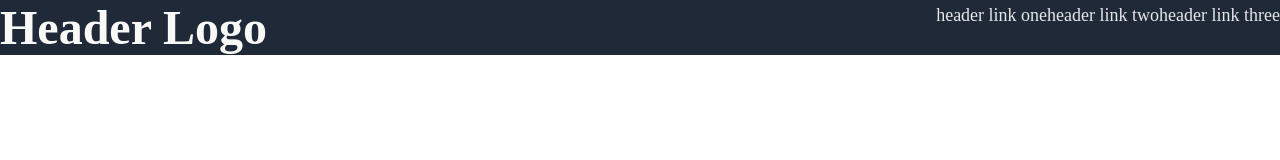
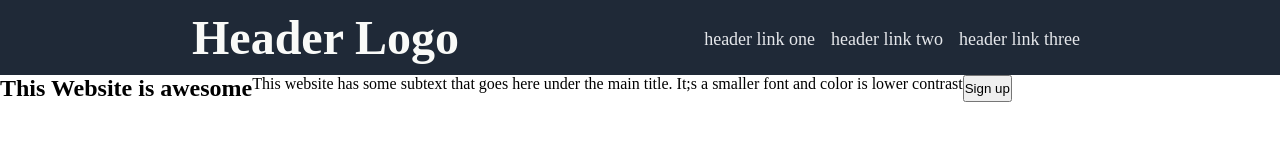
Before and after one commit to Gage-Fleming/landing-page, a plain HTML site: page index.html in a window 1280 px wide. Drawn offline with Linux system fonts and the light colour scheme.

Commit message:
Start work on second container

```diff
--- a/index.html
+++ b/index.html
@@ -16,5 +16,11 @@
             <li><a href="#">header link three</a></li>
          </ul>
     </div>
+    <div class="container-two">
+        <h2>This Website is awesome</h2>
+        <p>This website has some subtext that goes here under the main title. It;s a smaller font and color is lower contrast</p>
+        <button>Sign up</button>
+        <img>
+    </div>
 </body>
 </html>
--- a/style.css
+++ b/style.css
@@ -14,6 +14,10 @@ ul {
     display: flex;
 }
 
+li {
+    margin: 8px;
+}
+
 a {
     text-decoration: none;
 }
@@ -24,6 +28,11 @@ a {
     color: #F9FAF8;
     display: flex;
     justify-content: stretch;
+    align-items: center;
+    padding-top: 10px;
+    padding-bottom: 10px;
+    padding-left: 15%;
+    padding-right: 15%;
 }
 
 .header a {
@@ -34,3 +43,7 @@ a {
 .header ul {
     margin-left: auto;
 }
+
+.container-two {
+    display: flex;
+}
```
